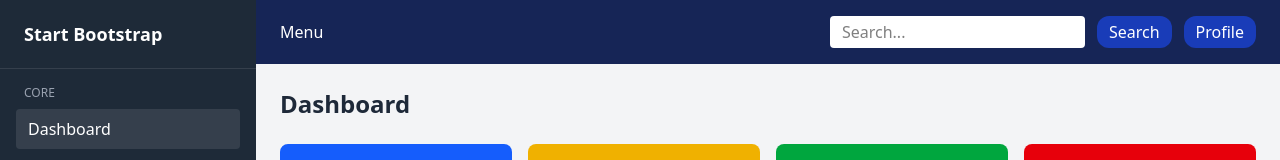
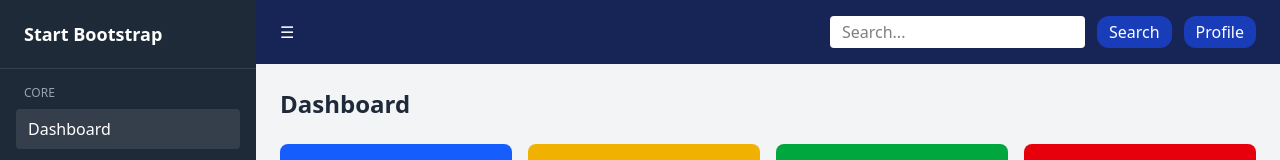
Before and after one commit to Kriti98ranjan/dashboard-ui, a Next.js app: page /dashboard in a window 1280 px wide. Shown: the top 160 px of the page. Built offline with nearby package versions, Linux system fonts and the light colour scheme.

Commit message:
add html entity

```diff
--- a/app/components/ui/Navbar.jsx
+++ b/app/components/ui/Navbar.jsx
@@ -3,7 +3,7 @@ import Link from "next/link";
 export default function Navbar() {
   return (
     <header className="h-16 flex items-center justify-between px-6 bg-blue-950 text-white">
-      <button>Menu</button>
+      <button>&#9776;</button>
 
       <div className="flex gap-3 ">
         <input
```
